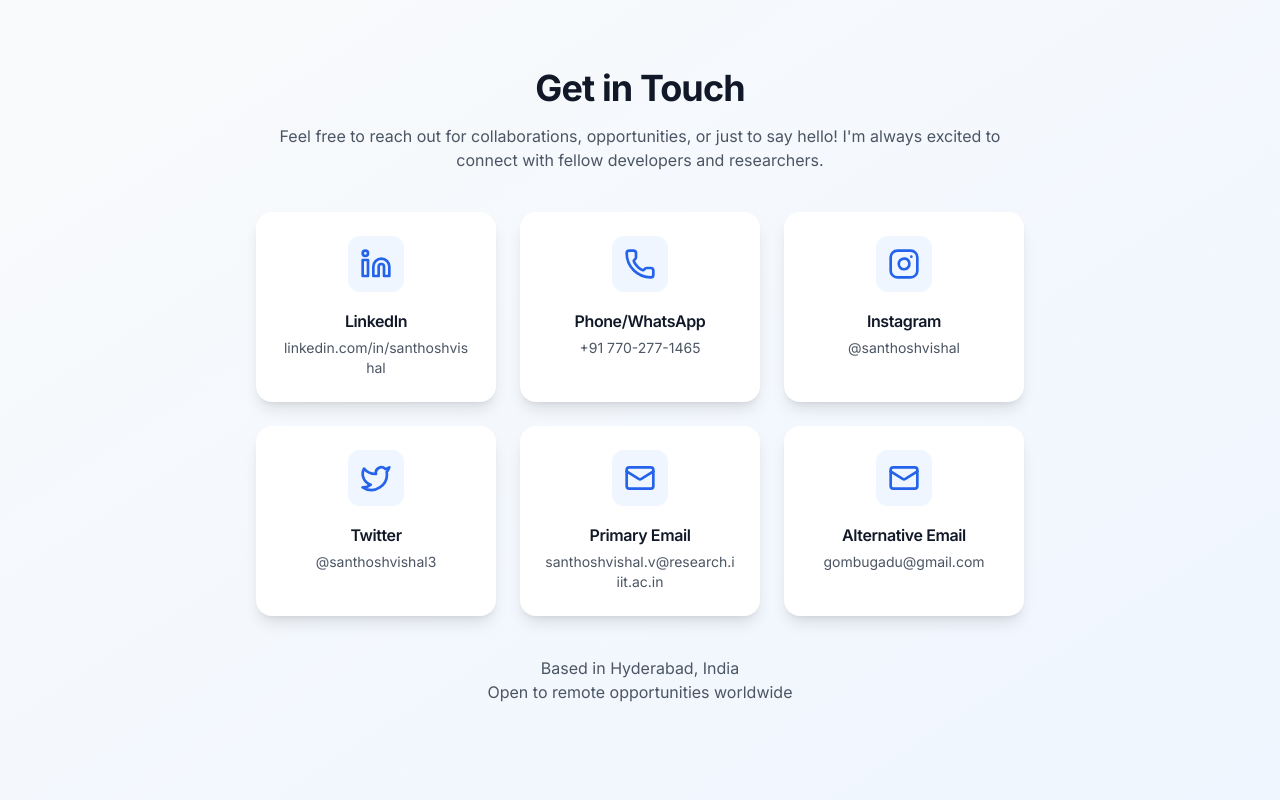
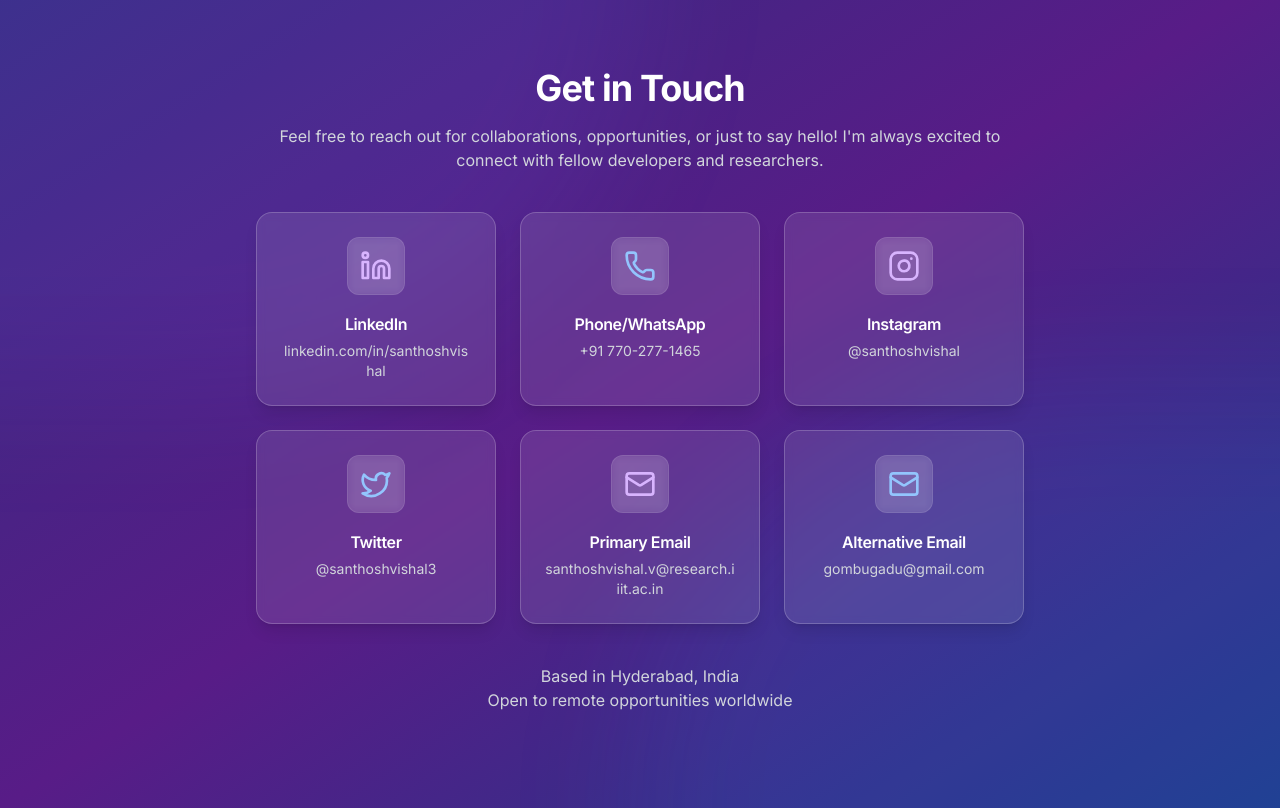
Before and after one commit to vsv2014/Bolt_VSV_porfolio, a React (Vite) app: page / in a window 1280 px wide. Shown: the part 10540-11348 px from the top of the page. Built offline with nearby package versions, Linux system fonts and the light colour scheme.

Commit message:
feat: Enhance Contact section with rich design and glass-morphism

```diff
--- a/src/components/sections/Contact.tsx
+++ b/src/components/sections/Contact.tsx
@@ -5,37 +5,37 @@ import { Linkedin, Instagram, Twitter, Mail, Phone } from 'lucide-react';
 const Contact: FC = () => {
   const contacts = [
     {
-      icon: <Linkedin className="w-6 h-6 sm:w-8 sm:h-8 text-blue-600" />,
+      icon: <Linkedin className="w-6 h-6 sm:w-8 sm:h-8 text-purple-300" />,
       href: 'https://www.linkedin.com/in/santhoshvishal',
       label: 'LinkedIn',
       value: 'linkedin.com/in/santhoshvishal'
     },
     {
-      icon: <Phone className="w-6 h-6 sm:w-8 sm:h-8 text-blue-600" />,
+      icon: <Phone className="w-6 h-6 sm:w-8 sm:h-8 text-blue-300" />,
       href: 'tel:+917702771465',
       label: 'Phone/WhatsApp',
       value: '+91 770-277-1465'
     },
     {
-      icon: <Instagram className="w-6 h-6 sm:w-8 sm:h-8 text-blue-600" />,
+      icon: <Instagram className="w-6 h-6 sm:w-8 sm:h-8 text-purple-300" />,
       href: 'https://www.instagram.com/santhoshvishal',
       label: 'Instagram',
       value: '@santhoshvishal'
     },
     {
-      icon: <Twitter className="w-6 h-6 sm:w-8 sm:h-8 text-blue-600" />,
+      icon: <Twitter className="w-6 h-6 sm:w-8 sm:h-8 text-blue-300" />,
       href: 'https://twitter.com/santhoshvishal3',
       label: 'Twitter',
       value: '@santhoshvishal3'
     },
     {
-      icon: <Mail className="w-6 h-6 sm:w-8 sm:h-8 text-blue-600" />,
+      icon: <Mail className="w-6 h-6 sm:w-8 sm:h-8 text-purple-300" />,
       href: 'mailto:santhoshvishal.v@research.iiit.ac.in',
       label: 'Primary Email',
       value: 'santhoshvishal.v@research.iiit.ac.in'
     },
     {
-      icon: <Mail className="w-6 h-6 sm:w-8 sm:h-8 text-blue-600" />,
+      icon: <Mail className="w-6 h-6 sm:w-8 sm:h-8 text-blue-300" />,
       href: 'mailto:gombugadu@gmail.com',
       label: 'Alternative Email',
       value: 'gombugadu@gmail.com'
@@ -43,16 +43,22 @@ const Contact: FC = () => {
   ];
 
   return (
-    <section id="contact" className="py-16 sm:py-20 md:py-24 bg-gradient-to-br from-gray-50 to-blue-50">
-      <div className="container mx-auto px-4 sm:px-6 lg:px-8">
+    <section id="contact" className="py-16 sm:py-20 md:py-24 bg-gradient-to-br from-indigo-900 via-purple-900 to-blue-900 relative overflow-hidden">
+      {/* Glass Background Shapes */}
+      <div className="absolute inset-0 overflow-hidden">
+        <div className="absolute -top-1/2 -left-1/2 w-full h-full bg-purple-500/10 rounded-full blur-3xl"></div>
+        <div className="absolute -bottom-1/2 -right-1/2 w-full h-full bg-blue-500/10 rounded-full blur-3xl"></div>
+      </div>
+
+      <div className="container mx-auto px-4 sm:px-6 lg:px-8 relative z-10">
         <motion.div
           initial={{ opacity: 0, y: 20 }}
           whileInView={{ opacity: 1, y: 0 }}
           viewport={{ once: true }}
           className="max-w-3xl mx-auto text-center"
         >
-          <h2 className="text-3xl sm:text-4xl font-bold text-gray-900 mb-3 sm:mb-4">Get in Touch</h2>
-          <p className="text-gray-600 text-sm sm:text-base leading-relaxed mb-8 sm:mb-10">
+          <h2 className="text-3xl sm:text-4xl font-bold text-white mb-3 sm:mb-4">Get in Touch</h2>
+          <p className="text-gray-300 text-sm sm:text-base leading-relaxed mb-8 sm:mb-10">
             Feel free to reach out for collaborations, opportunities, or just to say hello!
             I'm always excited to connect with fellow developers and researchers.
           </p>
@@ -64,16 +70,16 @@ const Contact: FC = () => {
                 href={contact.href}
                 target="_blank"
                 rel="noopener noreferrer"
-                whileHover={{ scale: 1.05 }}
+                whileHover={{ scale: 1.05, backgroundColor: 'rgba(255, 255, 255, 0.15)' }}
                 whileTap={{ scale: 0.95 }}
-                className="group bg-white p-4 sm:p-6 rounded-2xl shadow-lg hover:shadow-xl transition-all duration-300 flex flex-col items-center gap-3 sm:gap-4"
+                className="group bg-white/10 backdrop-blur-sm p-4 sm:p-6 rounded-2xl shadow-lg hover:shadow-xl transition-all duration-300 flex flex-col items-center gap-3 sm:gap-4 border border-white/20"
               >
-                <div className="p-3 bg-blue-50 rounded-xl group-hover:bg-blue-100 transition-colors">
+                <div className="p-3 bg-white/10 rounded-xl group-hover:bg-white/20 transition-colors backdrop-blur-sm border border-white/10">
                   {contact.icon}
                 </div>
                 <div className="text-center">
-                  <h3 className="font-semibold text-gray-900 mb-1">{contact.label}</h3>
-                  <p className="text-sm text-gray-600 break-all">{contact.value}</p>
+                  <h3 className="font-semibold text-white mb-1">{contact.label}</h3>
+                  <p className="text-sm text-gray-300 break-all">{contact.value}</p>
                 </div>
               </motion.a>
             ))}
@@ -84,7 +90,7 @@ const Contact: FC = () => {
             whileInView={{ opacity: 1 }}
             viewport={{ once: true }}
             transition={{ delay: 0.2 }}
-            className="mt-8 sm:mt-10 text-sm sm:text-base text-gray-600"
+            className="mt-8 sm:mt-10 text-sm sm:text-base text-gray-300"
           >
             Based in Hyderabad, India<br />
             Open to remote opportunities worldwide
```
